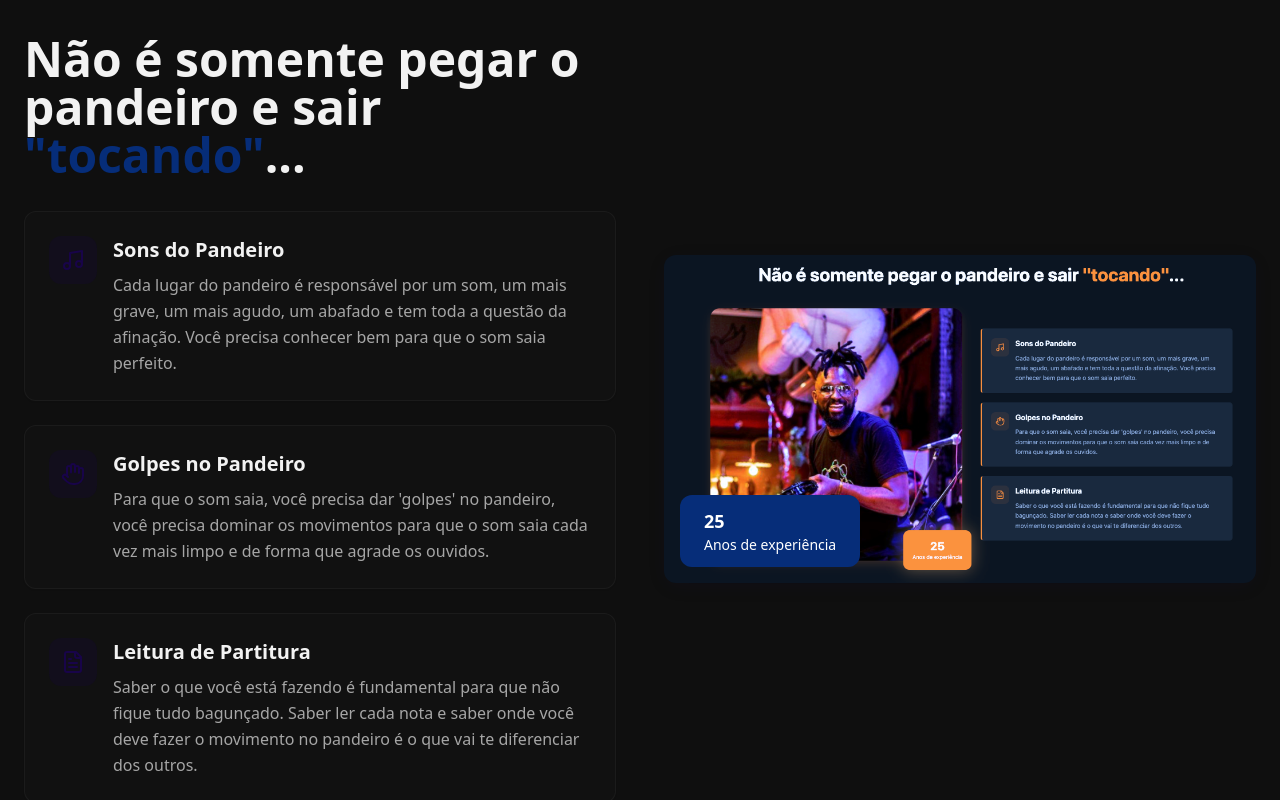
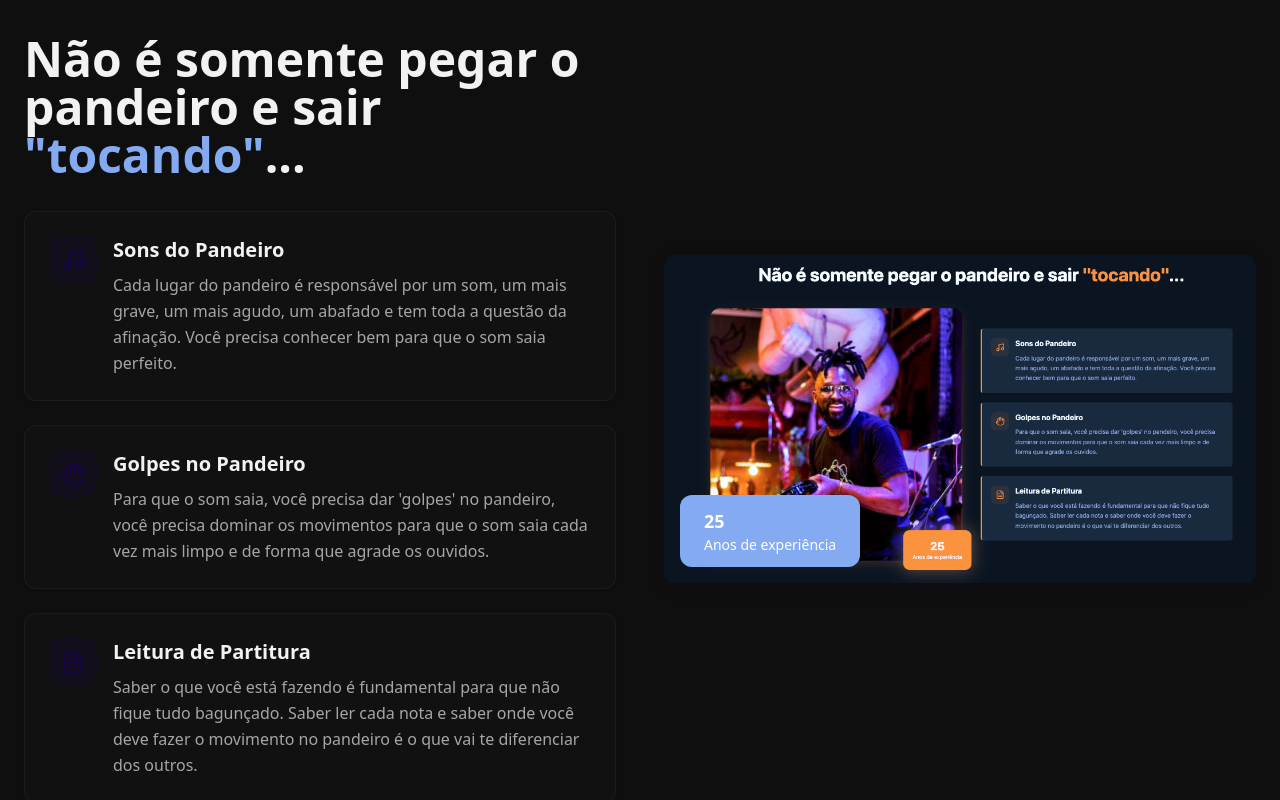
Before and after one commit to edilson-morais/toque-samba-no-pandeiro, a React (Vite) app: page / in a window 1280 px wide. Shown: the part 1780-2580 px from the top of the page. Built offline with nearby package versions, Linux system fonts and the light colour scheme.

Commit message:
Refactor: Update blue color
Update all instances of the current blue color to #6495ED.

```diff
--- a/src/index.css
+++ b/src/index.css
@@ -22,7 +22,7 @@ All colors MUST be HSL.
     --primary-foreground: 0 0% 100%;
     --primary-glow: 258 80% 25%;
 
-    --secondary: 220 90% 25%;
+    --secondary: 219 79% 73%;
     --secondary-foreground: 0 0% 100%;
 
     --muted: 0 0% 12%;
@@ -36,12 +36,12 @@ All colors MUST be HSL.
 
     --border: 0 0% 15%;
     --input: 0 0% 15%;
-    --ring: 220 90% 25%;
+    --ring: 219 79% 73%;
 
     --success: 120 60% 50%;
     --success-foreground: 0 0% 100%;
 
-    --warning: 220 90% 25%;
+    --warning: 219 79% 73%;
     --warning-foreground: 0 0% 100%;
 
     --burnt-orange: 25 85% 45%;
```
